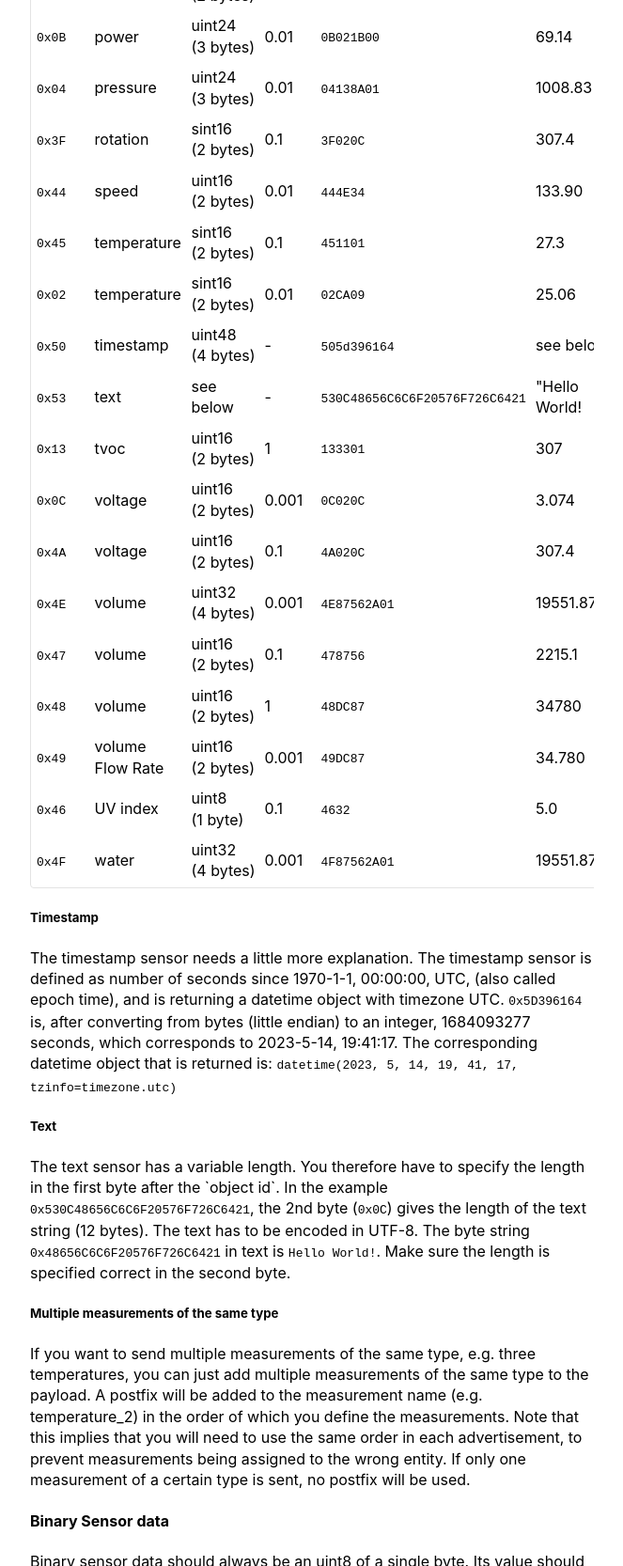
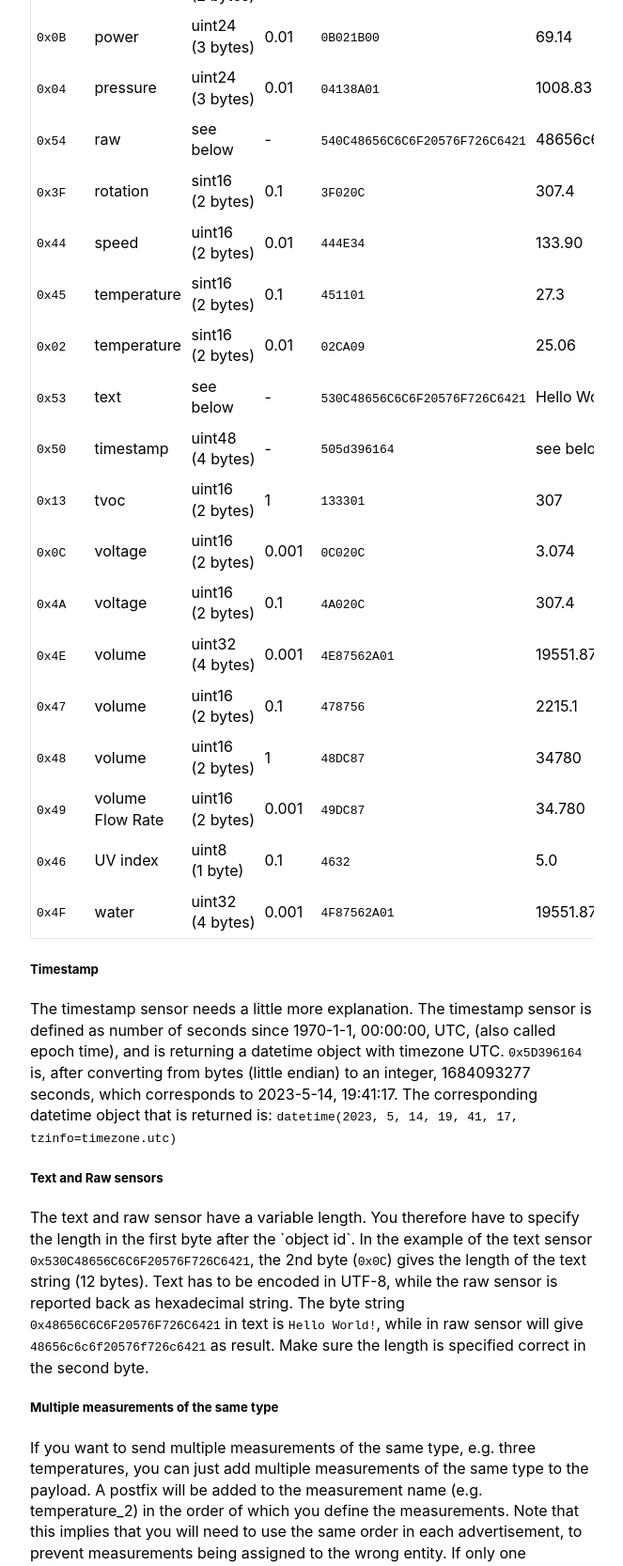
Before and after one commit to home-assistant/bthome.io, an Eleventy site: page src/format.html in a window 1280 px wide. Shown: the part 5420-7086 px from the top of the page at 94% size, without its empty margins (308-971 px from the left). Built offline with nearby package versions, Linux system fonts and the light colour scheme; Eleventy itself is replaced by a stand-in of ours; files that its build step writes are made by us from their sources.

Commit message:
feat(raw sensor

```diff
--- a/src/format.html
+++ b/src/format.html
@@ -657,6 +657,21 @@ Flags data: <code>020106</code>
       </tr>
       <tr>
         <td>
+          <code>0x54</code>
+        </td>
+        <td>raw</td>
+        <td>see below</td>
+        <td>-</td>
+        <td>
+          <code>540C48656C6C6F20576F726C6421</code>
+        </td>
+        <td>48656c6c6f20576f726c6421</td>
+        <td>
+          <code></code>
+        </td>
+      </tr>
+      <tr>
+        <td>
           <code>0x3F</code>
         </td>
         <td>rotation</td>
@@ -717,6 +732,21 @@ Flags data: <code>020106</code>
       </tr>
       <tr>
         <td>
+          <code>0x53</code>
+        </td>
+        <td>text</td>
+        <td>see below</td>
+        <td>-</td>
+        <td>
+          <code>530C48656C6C6F20576F726C6421</code>
+        </td>
+        <td>Hello World!</td>
+        <td>
+          <code></code>
+        </td>
+      </tr>
+      <tr>
+        <td>
           <code>0x50</code>
         </td>
         <td>timestamp</td>
@@ -726,21 +756,6 @@ Flags data: <code>020106</code>
           <code>505d396164</code>
         </td>
         <td>see below</td>
-        <td>
-          <code></code>
-        </td>
-      </tr>
-      <tr>
-        <td>
-          <code>0x53</code>
-        </td>
-        <td>text</td>
-        <td>see below</td>
-        <td>-</td>
-        <td>
-          <code>530C48656C6C6F20576F726C6421</code>
-        </td>
-        <td>"Hello World!</td>
         <td>
           <code></code>
         </td>
@@ -895,15 +910,16 @@ Flags data: <code>020106</code>
   <code>datetime(2023, 5, 14, 19, 41, 17, tzinfo=timezone.utc)</code>
 </p>
 
-<h5 id="text">Text</h5>
-<p>
-  The text sensor has a variable length. You therefore have to specify
-  the length in the first byte after the `object id`. In the example
+<h5 id="text and raw">Text and Raw sensors</h5>
+<p>
+  The text and raw sensor have a variable length. You therefore have to specify
+  the length in the first byte after the `object id`. In the example of the text sensor
   <code>0x530C48656C6C6F20576F726C6421</code>, the 2nd byte (<code>0x0C</code>)
-  gives the length of the text string (12 bytes). The text has to be encoded in
-  UTF-8. The byte string <code>0x48656C6C6F20576F726C6421</code> in text is
-  <code>Hello World!</code>. Make sure the length is specified correct in the
-  second byte.
+  gives the length of the text string (12 bytes). Text has to be encoded in
+  UTF-8, while the raw sensor is reported back as hexadecimal string. The byte string
+  <code>0x48656C6C6F20576F726C6421</code> in text is <code>Hello World!</code>, while
+  in raw sensor will give <code>48656c6c6f20576f726c6421</code> as result.
+  Make sure the length is specified correct in the second byte.
 </p>
 
 <h5 id="multiple_measurements">Multiple measurements of the same type</h5>
```
Also changed, not shown: src/v1.html (+37 -0 lines).
